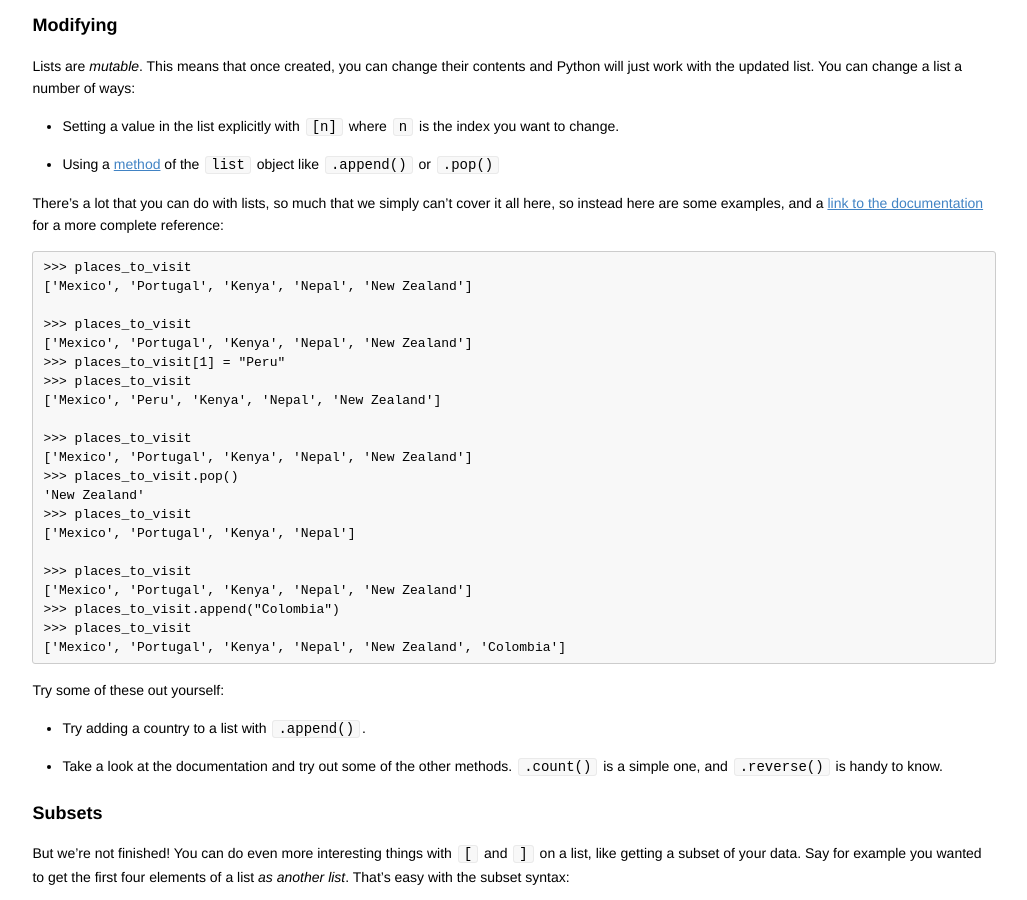
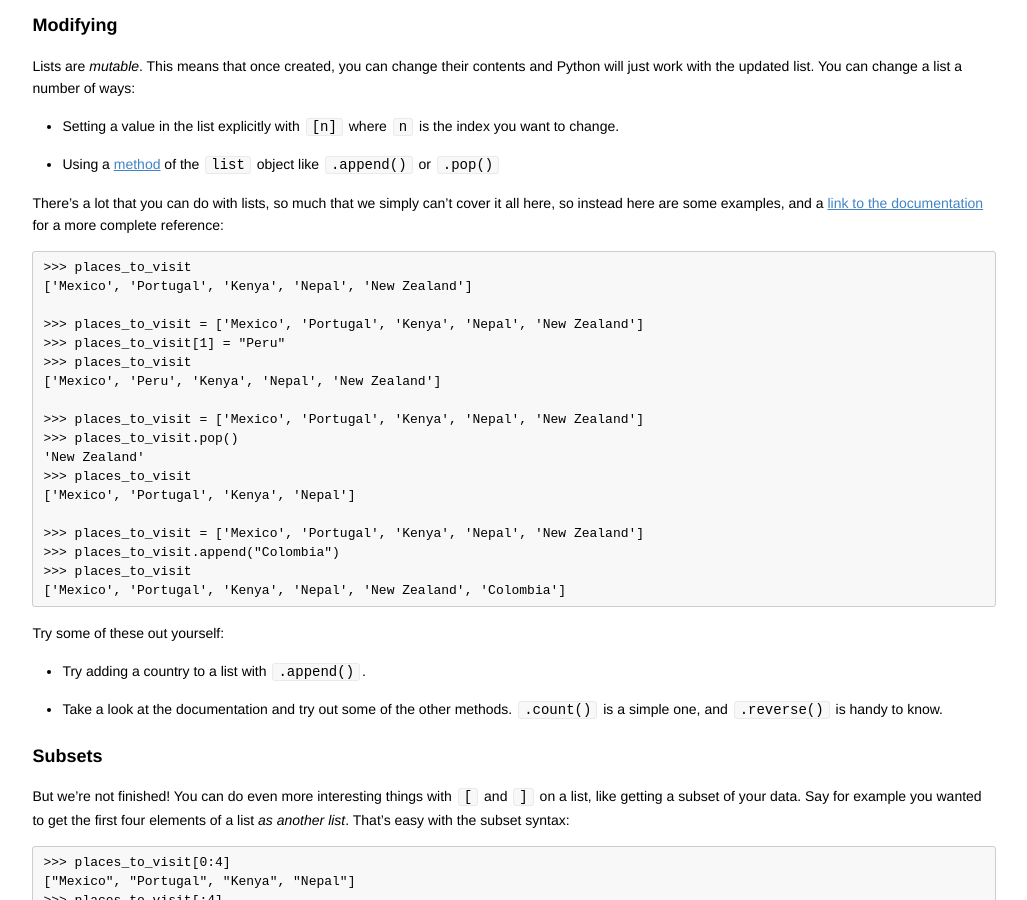
Before and after one commit to codebar/tutorials, a Jekyll site: the page built from python/lesson3/tutorial.md, in a window 1280 px wide and 900 px high, scrolled down 1092 px. Shown: the whole window, without its empty margins (126-1153 px from the left). Built offline with Jekyll 4.4.1, drawn with Linux system fonts in a browser that asks for light colours.

Commit message:
Always assign new list in examples.

```diff
--- a/python/lesson3/tutorial.md
+++ b/python/lesson3/tutorial.md
@@ -74,21 +74,18 @@ for a more complete reference:
     >>> places_to_visit
     ['Mexico', 'Portugal', 'Kenya', 'Nepal', 'New Zealand']
 
-    >>> places_to_visit
-    ['Mexico', 'Portugal', 'Kenya', 'Nepal', 'New Zealand']
+    >>> places_to_visit = ['Mexico', 'Portugal', 'Kenya', 'Nepal', 'New Zealand']
     >>> places_to_visit[1] = "Peru"
     >>> places_to_visit
     ['Mexico', 'Peru', 'Kenya', 'Nepal', 'New Zealand']
 
-    >>> places_to_visit
-    ['Mexico', 'Portugal', 'Kenya', 'Nepal', 'New Zealand']
+    >>> places_to_visit = ['Mexico', 'Portugal', 'Kenya', 'Nepal', 'New Zealand']
     >>> places_to_visit.pop()
     'New Zealand'
     >>> places_to_visit
     ['Mexico', 'Portugal', 'Kenya', 'Nepal']
 
-    >>> places_to_visit
-    ['Mexico', 'Portugal', 'Kenya', 'Nepal', 'New Zealand']
+    >>> places_to_visit = ['Mexico', 'Portugal', 'Kenya', 'Nepal', 'New Zealand']
     >>> places_to_visit.append("Colombia")
     >>> places_to_visit
     ['Mexico', 'Portugal', 'Kenya', 'Nepal', 'New Zealand', 'Colombia']
```
